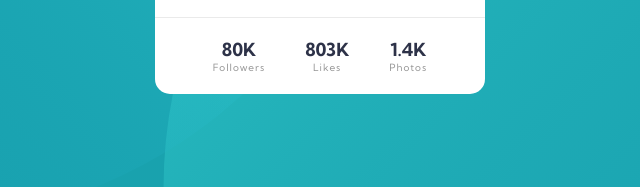
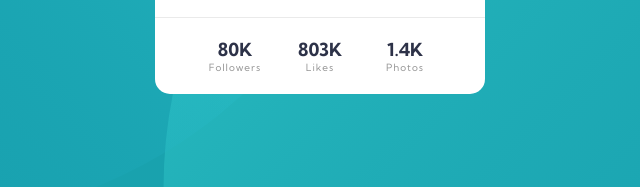
Before and after one commit to andressakaren/Frontend-Mentor, a plain HTML site: page 09_profile-card-component-main/index.html in a window 1280 px wide. Shown: the part 479-666 px from the top of the page, 320-960 px from the left. Drawn offline with Linux system fonts and the light colour scheme.

Commit message:
fourth commit

```diff
--- a/09_profile-card-component-main/styles.css
+++ b/09_profile-card-component-main/styles.css
@@ -90,15 +90,14 @@ main {
     justify-content: center;
     border-top: 1px solid hsl(0, 0%, 59%, 0.2);
     margin-top: 20px;
-    padding-left: 20px;
-    padding-right: 20px;
+    gap: 30px;
+    padding: 20px;
 }
 
 .info {
     display: flex;
     flex-direction: column;
-    margin: 20px 20px;
-    /* justify-content: center; */
+    width: 55px;
 }
 
 .info h2 {
```
